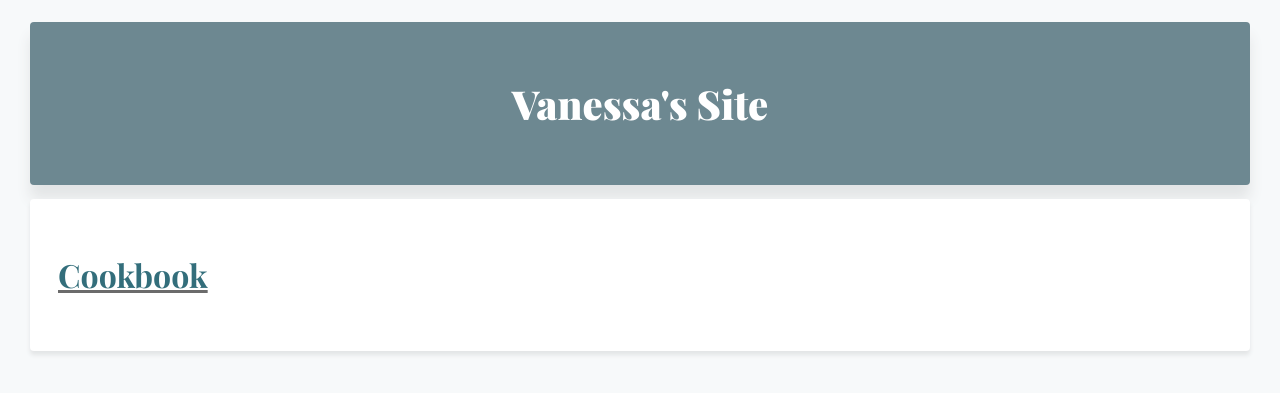
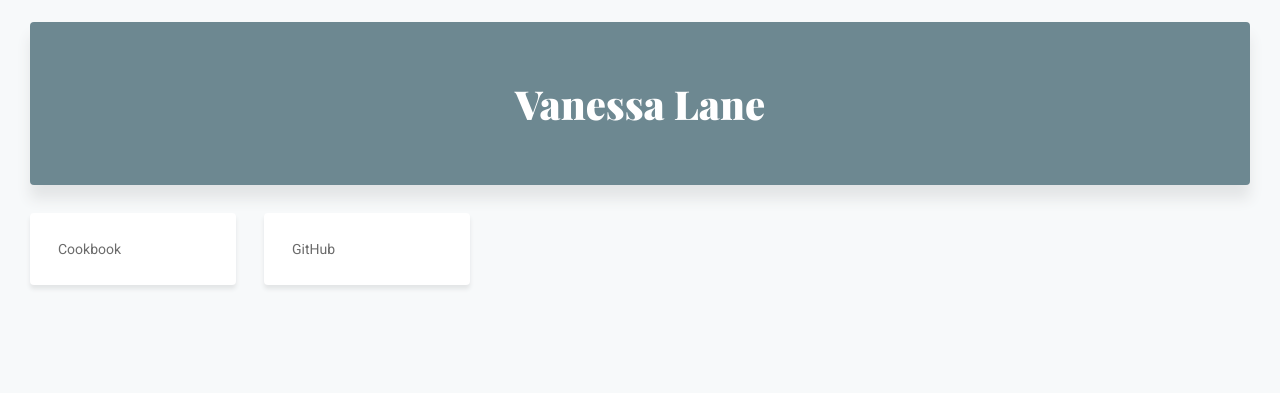
Before and after one commit to vanessalane/vlanenet, a Django app: page / in a window 1280 px wide. Shown: the top 393 px of the page. Run offline with Django 3.2, Linux system fonts and the light colour scheme.

Commit message:
fix homepage menu cards

```diff
--- a/cookbook/templates/index.html
+++ b/cookbook/templates/index.html
@@ -1,9 +1,8 @@
 {% extends 'base.html' %}
 
-{% block titles %}{% endblock %}
+{% block title_text %}Recipes{% endblock %}
 
 {% block body_content %}
-    <h2 class="no_buffer">Recipes</h2>
     {% if recipe_list %}
         {% for recipe in recipe_list %}
             <li>
--- a/cookbook/templates/recipe.html
+++ b/cookbook/templates/recipe.html
@@ -1,7 +1,7 @@
 {% extends 'base.html' %}
 
 {% if recipe %}
-    {% block title %}{{ recipe.title }}{% endblock %}
+    {% block title_text %}{{ recipe.title }}{% endblock %}
 
     {% block subtitle %}
         Prep time: {{ recipe.prep_time }} {{ recipe.time_units }}
--- a/home/templates/home.html
+++ b/home/templates/home.html
@@ -1,20 +1,22 @@
-{% load static %}
+{% extends 'skeleton.html' %}
 
-<head>
-    <link rel="stylesheet" href="{% static 'css/style.css' %}">
-    <link rel="stylesheet" href="{% static 'css/base.css' %}">
-    <link href="https://fonts.googleapis.com/css?family=Playfair+Display:400,700,900|Roboto:400,700&display=swap" rel="stylesheet">
-    <meta name="viewport" content="width=device-width, initial-scale=1.0">
-</head>
-<body>
-<div class="main-container">
-    <div class="card header">
-        <h1>Vanessa's Site</h1>
-    </div>
-<a href="/cookbook">
-    <div class="card menu_card">
-        <h2>Cookbook</h2>
-    </div>
-</a>
-</div>
-</body>
+{% block header_content %}
+    Vanessa Lane
+{% endblock %}
+
+{% block title %}
+    Click on an app below!
+{% endblock %}
+
+{% block body %}
+    <a href="/cookbook" class="menu_card_link">
+        <div class="card menu_card">
+            Cookbook
+        </div>
+    </a>
+    <a href="https://github.com/vanessalane" class="menu_card_link">
+        <div class="card menu_card">
+            GitHub
+        </div>
+    </a>
+{% endblock %}
--- a/static/css/main.css
+++ b/static/css/main.css
@@ -12,6 +12,7 @@ a h2 {
 a {
   color: #6B6B6B;
   font-size:14px;
+  text-decoration: none;
 }
 
 a:hover {
@@ -19,8 +20,12 @@ a:hover {
   font-weight: bold;
 }
 
-footer {
+header a {
   font-size:12px;
+  position: fixed;
+  top: 0;
+  right: 0;
+  /*width: 300px;*/
 }
 
 h1, h2, h3 {
@@ -76,6 +81,7 @@ p {
 }
 
 .header {
+  box-shadow: 0 1em 1em 0 #E3E5E6;
   background-color:#6D8891;
   text-align: center;
   color: #FFF;
@@ -92,11 +98,12 @@ p {
 }
 
 .dropdown_button {
-  padding: 16px;
+  padding: 1em;
   font-size:14px;
   color: #6B6B6B;
-  box-shadow: 0 1em 1em 0 #E3E5E6;
+  box-shadow: 0px 1em 2em 0px rgba(0,0,0,0.2);
   border-radius: 4px;
+  border-style: none;
 }
 
 .dropdown_content {
@@ -104,7 +111,7 @@ p {
   position: absolute;
   background-color: #FFF;
   min-width: 160px;
-  box-shadow: 0px 1em 2em 0px rgba(0,0,0,0.2);
+  box-shadow: 0px 1em 1em 0px rgba(0,0,0,0.2);
   z-index: 1;
   border-radius: 4px;
 }
@@ -115,8 +122,20 @@ p {
   display: block;
 }
 
-.dropdown_content a:hover {background-color: #f1f1f1}
+.dropdown_content a:hover {background-color: #EDEFF0}
 
 .dropdown:hover .dropdown_content {
   display: block;
 }
+
+.menu_card {
+  box-shadow: 0 4px 8px 0 rgba(0,0,0,0.2);
+  transition: 0.3s;
+  float:left;
+  width: 150px;
+}
+
+.menu_card:hover {
+  box-shadow: 0 8px 16px 0 rgba(0,0,0,0.2);
+  background-color:#E1E7E9;
+}
--- a/templates/skeleton.html
+++ b/templates/skeleton.html
@@ -18,14 +18,14 @@
             </div>
         {% endblock %}
 
-        {% block titles %}
-            <div class="card">
-                <h2 class="no_buffer">{% block title %}{% endblock %}</h2>
-                <p class="no_buffer">{% block subtitle %}{% endblock %}</p>
-            </div>
-        {% endblock %}
+        {% block body %}
+            {% block title %}
+                <div class="card">
+                    <h2 class="no_buffer">{% block title_text %}{% endblock %}</h2>
+                    <p class="no_buffer">{% block subtitle %}{% endblock %}</p>
+                </div>
+            {% endblock %}
 
-        {% block body %}
             <div class="card">
                 {% block body_content %}{% endblock %}
             </div>
```
